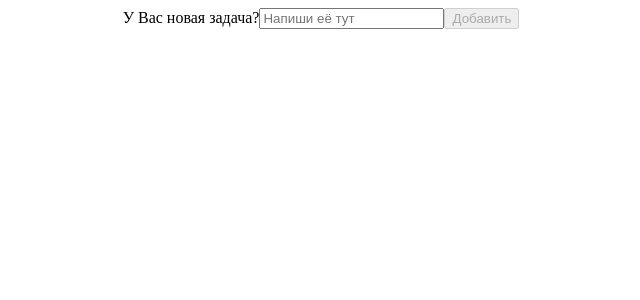
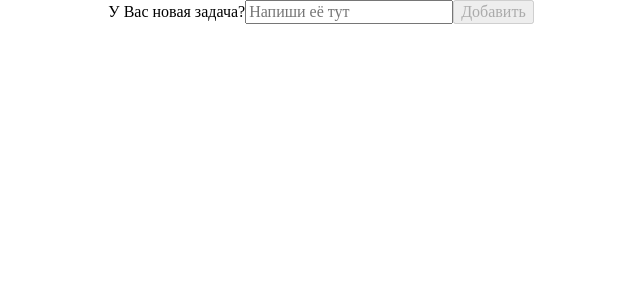
Before and after one commit to moldvaer23/sub-tasker, a React (Create React App) app: page / in a window 1280 px wide. Shown: the top 300 px of the page, without its empty margins (319-959 px from the left). Built offline with nearby package versions, Linux system fonts and the light colour scheme.

Commit message:
Добавил в проект normilize.css

```diff
--- a/package.json
+++ b/package.json
@@ -4,6 +4,7 @@
   "private": true,
   "dependencies": {
     "@reduxjs/toolkit": "^2.2.1",
+    "normalize.css": "^8.0.1",
     "react": "^18.2.0",
     "react-dom": "^18.2.0",
     "react-redux": "^9.1.0",
--- a/src/00-App/styles/global.scss
+++ b/src/00-App/styles/global.scss
@@ -0,0 +1,2 @@
+// Импортируем normalize
+@import "../../../node_modules/normalize.css/normalize.css";
```
Also changed, not shown: src/00-App/styles/_mixin.scss (deleted), 1 other file (tests, documents, lock files or other folders).
